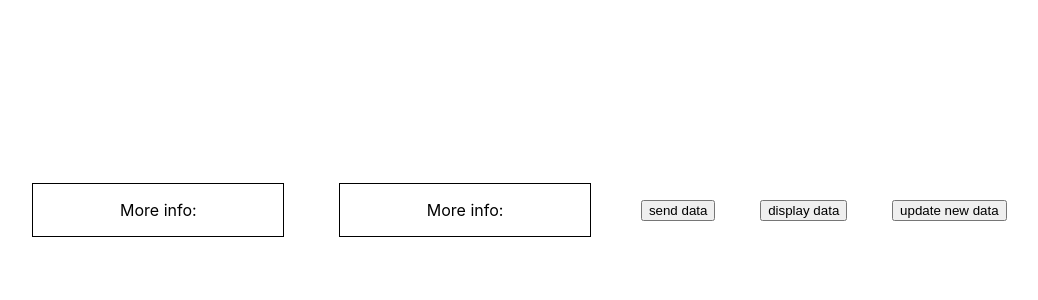
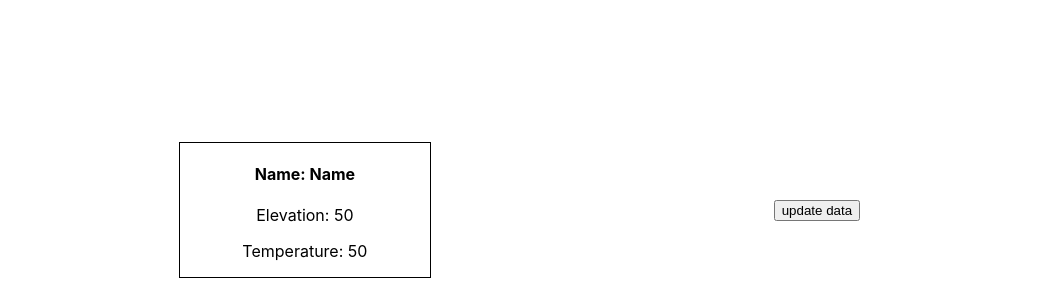
Before and after one commit to ryanevans253/react-pass-tracker, a React (Create React App) app: page / in a window 1280 px wide. Shown: the part 190-490 px from the top of the page, without its empty margins (123-1161 px from the left). Built offline with nearby package versions, Linux system fonts and the light colour scheme; no server answers.

Commit message:
about to move state to child

```diff
--- a/src/App.js
+++ b/src/App.js
@@ -4,15 +4,13 @@ import Card from "./components/card/Card";
 
 function App() {
   const [data, setData] = useState();
-  const sendDataToChild = () => setData(getFetch());
+  const [passName, setPassname] = useState("Name");
+  const [elevation, setElevation] = useState(50);
 
-  ///working section
-  const [passName, setPassname] = useState();
-
-  ///
-
-  const customelevation = () => data[3].ElevationInFeet;
-  const [elevation, setElevation] = useState();
+  function updateAll() {
+    setPassname(data[0].MountainPassName);
+    setElevation(data[0].ElevationInFeet);
+  }
 
   const getFetch = () =>
     fetch(
@@ -22,26 +20,27 @@ function App() {
     )
       .then((response) => response.json())
       .then((response) => {
-        // console.log(response);
         setData(response);
       })
+
       .catch((err) => {
         console.error(err);
       });
 
-  useEffect(() => sendDataToChild(), []);
-  // sendDataToChild(); // testing this out
+  useEffect(() => setData(getFetch()), []); // to only update the data once.
+
   return (
     <div className="App">
       <div className="CardHolder">
-        <Card PassName="poop" ele={elevation} />
-        <Card passn={() => setPassname(data[4].MountainPassName)} />
+        <Card
+          idNum={2}
+          passName={passName}
+          elevation={elevation}
+          temperature="50"
+          object={data}
+        />
 
-        <button onClick={() => sendDataToChild()}>send data</button>
-        <button onClick={() => console.log(data)}>display data</button>
-        <button onClick={() => setElevation(customelevation)}>
-          update new data
-        </button>
+        <button onClick={() => updateAll()}>update data</button>
       </div>
     </div>
   );
--- a/src/components/card/Card.js
+++ b/src/components/card/Card.js
@@ -1,10 +1,14 @@
 import "./card.css";
 
 function Card(props) {
+  console.log(props.object);
+
   return (
     <div className="box">
-      <h1 className="title">{props.passn}</h1>
-      <p>More info: {props.ele}</p>
+      <h4>Name: {props.passName}</h4>
+      <p>Elevation: {props.elevation}</p>
+      <p>Temperature: {props.temperature}</p>
+      {/* <p>other data: {props.object[4].MountainPassId}</p> */}
     </div>
   );
 }
```
